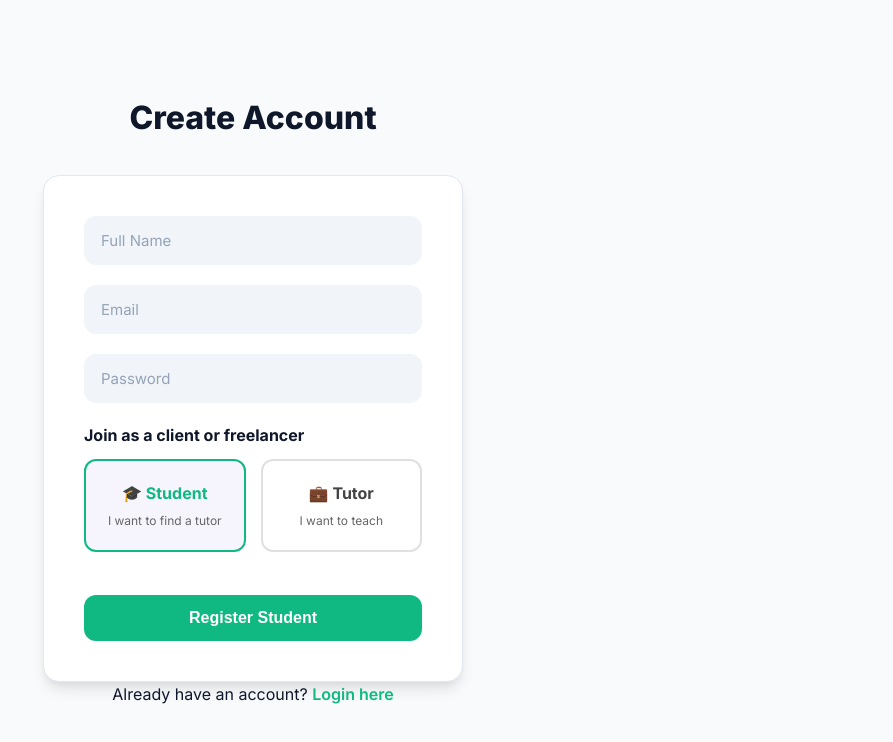
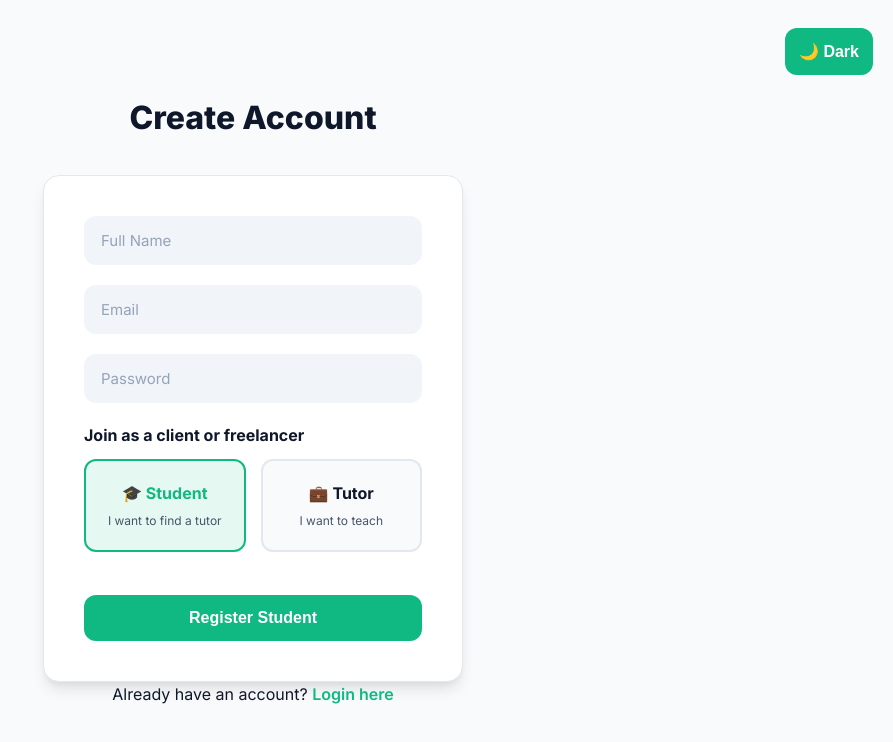
Before and after one commit to oumersalah2-cmd/lamif-project, a React (Vite) app in the folder lamif-frontend/: page /register in a window 1280 px wide. Shown: the top 742 px of the page, without its empty margins (387-1280 px from the left). Built offline with nearby package versions, Linux system fonts and the light colour scheme.

Commit message:
UI enhancements: Global dark mode, birr currency, email visibility on dashboard

```diff
--- a/lamif-frontend/src/main.jsx
+++ b/lamif-frontend/src/main.jsx
@@ -4,6 +4,11 @@ import './index.css'
 import './i18n'
 import App from './App.jsx'
 
+const storedTheme = localStorage.getItem('theme');
+if (storedTheme === 'dark' || (!storedTheme && window.matchMedia('(prefers-color-scheme: dark)').matches)) {
+  document.body.classList.add('dark-mode');
+}
+
 createRoot(document.getElementById('root')).render(
   <StrictMode>
     <App />
--- a/lamif-frontend/src/pages/BrowseTutors.jsx
+++ b/lamif-frontend/src/pages/BrowseTutors.jsx
@@ -2,6 +2,7 @@ import { useState, useEffect } from 'react'
 import axios from 'axios'
 import { useTranslation } from 'react-i18next'
 import LanguageSwitcher from '../components/LanguageSwitcher'
+import ThemeToggle from '../components/ThemeToggle'
 
 function BrowseTutors() {
   const [tutors, setTutors] = useState([])
@@ -59,7 +60,10 @@ function BrowseTutors() {
     <div className="browse-container">
       <div style={{ display: 'flex', justifyContent: 'space-between', alignItems: 'center', marginBottom: '30px' }}>
         <h2>{t('tutors.title')}</h2>
-        <LanguageSwitcher />
+        <div style={{ display: 'flex', gap: '15px', alignItems: 'center' }}>
+          <ThemeToggle />
+          <LanguageSwitcher />
+        </div>
       </div>
       <div className="tutors-grid">
         {tutors.map((tutor) => (
@@ -73,7 +77,7 @@ function BrowseTutors() {
                 </span>
               ))}
             </div>
-            <p className="tutor-rate">{tutor.hourlyRate} ETB/hour</p>
+            <p className="tutor-rate">{tutor.hourlyRate} Birr / hr</p>
             <p className="tutor-education">{tutor.education}</p>
             {tutor.cvUrl && (
               <a href={`http://localhost:5000${tutor.cvUrl}`} target="_blank" rel="noreferrer" style={{display: 'block', marginBottom: '10px', color: '#007bff'}}>
--- a/lamif-frontend/src/pages/Dashboard.jsx
+++ b/lamif-frontend/src/pages/Dashboard.jsx
@@ -3,6 +3,7 @@ import { useNavigate } from 'react-router-dom';
 import axios from 'axios';
 import { useTranslation } from 'react-i18next';
 import LanguageSwitcher from '../components/LanguageSwitcher';
+import ThemeToggle from '../components/ThemeToggle';
 
 function Dashboard() {
     const [user, setUser] = useState(null)
@@ -59,9 +60,10 @@ function Dashboard() {
         <div className="dashboard-container">
         <div className="dashboard-header">
         <h1>{t('dashboard.welcome')}, {user.name}!</h1>
-        <div style={{ display: 'flex', alignItems: 'center' }}>
+        <div style={{ display: 'flex', alignItems: 'center', gap: '15px' }}>
+            <ThemeToggle />
             <LanguageSwitcher />
-            <button onClick={handleLogout} style={{ marginLeft: '15px' }}>{t('nav.logout')}</button>
+            <button onClick={handleLogout} className="btn-secondary" style={{ padding: '8px 16px', margin: 0 }}>{t('nav.logout')}</button>
         </div>
         </div>
 
@@ -70,7 +72,7 @@ function Dashboard() {
         <div>
           <h2>{t('dashboard.studentDashboard')}</h2>
           <p>{t('dashboard.browseText')}</p>
-          <button onClick={() => navigate('/browse-tutors')}>
+          <button className="btn-primary" onClick={() => navigate('/browse-tutors')}>
             {t('dashboard.browseButton')}
           </button>
 
@@ -81,6 +83,9 @@ function Dashboard() {
                 {bookings.map(b => (
                   <div key={b._id} className="booking-card">
                     <p><strong>Tutor:</strong> {b.tutor?.user?.name || 'Unknown'}</p>
+                    {b.status === 'accepted' && (
+                        <p><strong>Tutor Email:</strong> <a href={`mailto:${b.tutor?.user?.email}`} style={{color: 'var(--primary-color)', fontWeight: '600', textDecoration: 'none'}}>{b.tutor?.user?.email}</a></p>
+                    )}
                     <p><strong>Subject:</strong> {b.subject}</p>
                     <p><strong>Message:</strong> {b.message}</p>
                     <p><strong>Status:</strong> <span className={`status-badge status-${b.status}`}>
@@ -98,7 +103,7 @@ function Dashboard() {
         <div>
           <h2>{t('dashboard.tutorDashboard')}</h2>
           <p>{t('dashboard.manageProfile')}</p>
-          <button onClick={() => navigate('/create-profile')}>
+          <button className="btn-primary" onClick={() => navigate('/create-profile')}>
             {t('dashboard.profileButton')}
           </button>
 
@@ -118,8 +123,8 @@ function Dashboard() {
 
                     {b.status === 'pending' && (
                         <div style={{ marginTop: '15px', display: 'flex', gap: '10px' }}>
-                            <button onClick={() => handleUpdateStatus(b._id, 'accepted')} style={{ background: '#10b981', color: 'white', border: 'none', padding: '8px 16px', borderRadius: '6px', cursor: 'pointer', fontWeight: '600' }}>Accept</button>
-                            <button onClick={() => handleUpdateStatus(b._id, 'rejected')} style={{ background: '#ef4444', color: 'white', border: 'none', padding: '8px 16px', borderRadius: '6px', cursor: 'pointer', fontWeight: '600' }}>Reject</button>
+                            <button onClick={() => handleUpdateStatus(b._id, 'accepted')} className="btn-primary" style={{ padding: '8px 24px', fontSize: '14px' }}>Accept</button>
+                            <button onClick={() => handleUpdateStatus(b._id, 'rejected')} className="btn-secondary" style={{ padding: '8px 24px', fontSize: '14px', borderColor: '#ef4444', color: '#ef4444' }}>Reject</button>
                         </div>
                     )}
                   </div>
--- a/lamif-frontend/src/pages/Home.jsx
+++ b/lamif-frontend/src/pages/Home.jsx
@@ -79,7 +79,7 @@ function Home() {
                     <span key={index} className="subject-tag">{sub}</span>
                   ))}
                 </div>
-                <p className="tutor-rate">${tutor.hourlyRate} / hr</p>
+                <p className="tutor-rate">{tutor.hourlyRate} Birr / hr</p>
                 <p>{tutor.bio ? tutor.bio.substring(0, 100) + '...' : 'No bio available.'}</p>
                 <button onClick={() => navigate('/register', { state: { role: 'student' } })}>
                   Hire {tutor.user?.name.split(' ')[0]}
--- a/lamif-frontend/src/pages/Login.jsx
+++ b/lamif-frontend/src/pages/Login.jsx
@@ -2,6 +2,7 @@ import { useState } from 'react'
 import axios from 'axios'
 import { useTranslation } from 'react-i18next'
 import LanguageSwitcher from '../components/LanguageSwitcher'
+import ThemeToggle from '../components/ThemeToggle'
 
 function Login() {
   const [formData, setFormData] = useState({
@@ -31,7 +32,8 @@ function Login() {
 
   return (
     <div className="auth-container">
-      <div style={{ position: 'absolute', top: '20px', right: '20px' }}>
+      <div style={{ position: 'absolute', top: '20px', right: '20px', display: 'flex', gap: '15px', alignItems: 'center' }}>
+        <ThemeToggle />
         <LanguageSwitcher />
       </div>
       <h2>{t('auth.loginTitle')}</h2>
--- a/lamif-frontend/src/pages/Register.jsx
+++ b/lamif-frontend/src/pages/Register.jsx
@@ -3,6 +3,7 @@ import axios from 'axios'
 import { useLocation } from 'react-router-dom'
 import { useTranslation } from 'react-i18next'
 import LanguageSwitcher from '../components/LanguageSwitcher'
+import ThemeToggle from '../components/ThemeToggle'
 
 function Register() {
   const location = useLocation()
@@ -35,7 +36,8 @@ function Register() {
 
   return (
     <div className="auth-container">
-      <div style={{ position: 'absolute', top: '20px', right: '20px' }}>
+      <div style={{ position: 'absolute', top: '20px', right: '20px', display: 'flex', gap: '15px', alignItems: 'center' }}>
+        <ThemeToggle />
         <LanguageSwitcher />
       </div>
       <h2>{t('auth.registerTitle')}</h2>
@@ -62,26 +64,26 @@ function Register() {
           onChange={handleChange}
         />
         <div style={{ marginBottom: '15px' }}>
-          <p style={{ fontWeight: 'bold', marginBottom: '10px' }}>{t('auth.joinAs')}</p>
+          <p style={{ fontWeight: 'bold', marginBottom: '10px', color: 'var(--text-main)' }}>{t('auth.joinAs')}</p>
           <div style={{ display: 'flex', gap: '15px' }}>
             <div
               onClick={() => setFormData({...formData, role: 'student'})}
               style={{
-                flex: 1, padding: '20px', border: `2px solid ${formData.role === 'student' ? 'var(--primary-color)' : '#e0e0e0'}`,
-                borderRadius: '12px', cursor: 'pointer', textAlign: 'center', background: formData.role === 'student' ? 'rgba(79, 70, 229, 0.05)' : 'white'
+                flex: 1, padding: '20px', border: `2px solid ${formData.role === 'student' ? 'var(--primary-color)' : 'var(--border-color)'}`,
+                borderRadius: '12px', cursor: 'pointer', textAlign: 'center', background: formData.role === 'student' ? 'rgba(16, 185, 129, 0.1)' : 'var(--bg-main)'
               }}>
-              <h4 style={{ color: formData.role === 'student' ? 'var(--primary-color)' : '#444' }}>🎓 {t('auth.student')}</h4>
-              <p style={{ fontSize: '12px', marginTop: '5px', color: '#666' }}>{t('auth.wantToFind')}</p>
+              <h4 style={{ color: formData.role === 'student' ? 'var(--primary-color)' : 'var(--text-main)' }}>🎓 {t('auth.student')}</h4>
+              <p style={{ fontSize: '12px', marginTop: '5px', color: 'var(--text-muted)' }}>{t('auth.wantToFind')}</p>
             </div>
 
             <div
               onClick={() => setFormData({...formData, role: 'tutor'})}
               style={{
-                flex: 1, padding: '20px', border: `2px solid ${formData.role === 'tutor' ? 'var(--primary-color)' : '#e0e0e0'}`,
-                borderRadius: '12px', cursor: 'pointer', textAlign: 'center', background: formData.role === 'tutor' ? 'rgba(79, 70, 229, 0.05)' : 'white'
+                flex: 1, padding: '20px', border: `2px solid ${formData.role === 'tutor' ? 'var(--primary-color)' : 'var(--border-color)'}`,
+                borderRadius: '12px', cursor: 'pointer', textAlign: 'center', background: formData.role === 'tutor' ? 'rgba(16, 185, 129, 0.1)' : 'var(--bg-main)'
               }}>
-              <h4 style={{ color: formData.role === 'tutor' ? 'var(--primary-color)' : '#444' }}>💼 {t('auth.tutor')}</h4>
-              <p style={{ fontSize: '12px', marginTop: '5px', color: '#666' }}>{t('auth.wantToTeach')}</p>
+              <h4 style={{ color: formData.role === 'tutor' ? 'var(--primary-color)' : 'var(--text-main)' }}>💼 {t('auth.tutor')}</h4>
+              <p style={{ fontSize: '12px', marginTop: '5px', color: 'var(--text-muted)' }}>{t('auth.wantToTeach')}</p>
             </div>
           </div>
         </div>
```
